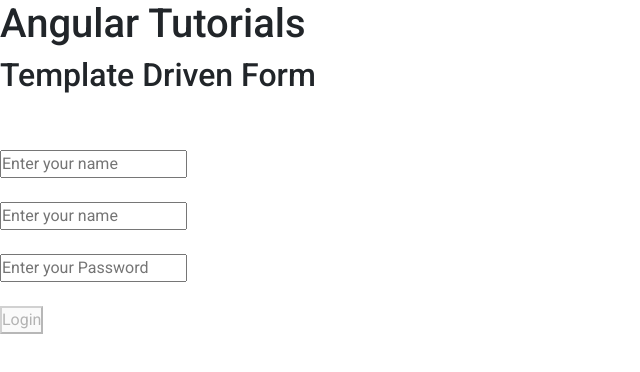
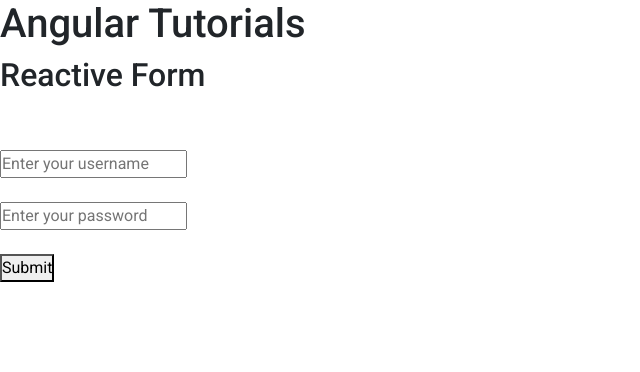
Before and after one commit to akashTedulab/Angular, an Angular app in the folder app/: page / in a window 1280 px wide. Shown: the top 372 px of the page, without its empty margins (0-640 px from the left). Built offline with nearby package versions, Linux system fonts and the light colour scheme.

Commit message:
Reactive-Form

```diff
--- a/app/src/app/app.component.html
+++ b/app/src/app/app.component.html
@@ -2,18 +2,10 @@
 <h2>{{title2}}</h2>
 <br /> <br />
 
-<form #loginForm="ngForm" (ngSubmit)="getInfo(loginForm.value)">
-    <input type="text" name="name" pattern="[a-zA-Z]+$" required #name="ngModel" placeholder="Enter your name" ngModel>
-    <br />
-    <span *ngIf="name.invalid && name.touched" style="color:red">Enter valid name</span>
-    <br />
-    <input type="email" name="email" email required #email="ngModel" placeholder="Enter your name" ngModel>
-    <br />
-    <span *ngIf="email.invalid && email.touched" style="color:red">Enter valid Email</span>
-    <br />
-    <input type="password" name="password" minlength="8" required #password="ngModel" placeholder="Enter your Password" ngModel>
-    <br />
-    <span *ngIf="password.invalid && password.touched" style="color:red">Enter valid password</span>
-    <br />
-    <button [disabled]="loginForm.invalid">Login</button>
+<form [formGroup]="loginForm" (ngSubmit)="login()">
+    <input type="text" name="username" placeholder="Enter your username" formControlName="username">
+    <br /><br />
+    <input type="password" name="password" placeholder="Enter your password" formControlName="password">
+    <br /><br />
+    <button>Submit</button>
 </form>
--- a/app/src/app/app.component.ts
+++ b/app/src/app/app.component.ts
@@ -1,4 +1,5 @@
 import { Component } from '@angular/core';
+import { FormGroup, FormControlName, FormControl } from '@angular/forms';
 
 @Component({
   selector: 'app-root',
@@ -8,8 +9,12 @@
 
 export class AppComponent {
  title = 'Angular Tutorials';
- title2 = "Template Driven Form";
- getInfo(val:any){
-  console.log(val)
+ title2 = "Reactive Form";
+ loginForm = new FormGroup({
+  username: new FormControl(''),
+  password: new FormControl('')
+ })
+ login(){
+  console.log(this.loginForm.value)
  }
 }
--- a/app/src/app/app.module.ts
+++ b/app/src/app/app.module.ts
@@ -7,7 +7,7 @@
 import { BrowserAnimationsModule } from '@angular/platform-browser/animations';
 import { MatSlideToggleModule } from '@angular/material/slide-toggle';
 import { MatButtonModule } from '@angular/material/button';
-import { FormsModule } from '@angular/forms';
+import { ReactiveFormsModule } from '@angular/forms';
 
 @NgModule({
   declarations: [
@@ -20,7 +20,7 @@
     BrowserAnimationsModule,
     MatSlideToggleModule,
     MatButtonModule,
-    FormsModule
+    ReactiveFormsModule
   ],
   providers: [],
   bootstrap: [AppComponent]
```
